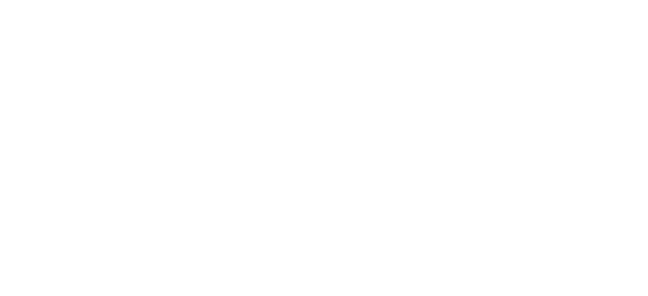
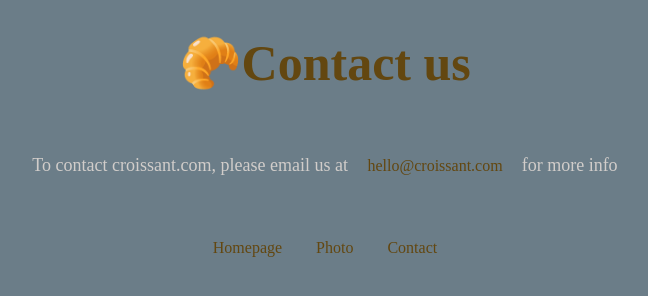
Before and after one commit to AnastasiiaPiatak/Croissant-Website, a plain HTML site: page contact.html in a window 1280 px wide. Shown: the whole page, without its empty margins (315-963 px from the left). Drawn offline with Linux system fonts and the light colour scheme.

Commit message:
Added a contact page

```diff
--- a/contact.html
+++ b/contact.html
@@ -1,12 +1,23 @@
 <!DOCTYPE html>
 <html lang="en">
-<head>
-    <meta charset="UTF-8">
-    <meta http-equiv="X-UA-Compatible" content="IE=edge">
-    <meta name="viewport" content="width=device-width, initial-scale=1.0">
-    <title>Document</title>
-</head>
-<body>
-
-</body>
+  <head>
+    <meta charset="UTF-8" />
+    <meta http-equiv="X-UA-Compatible" content="IE=edge" />
+    <meta name="viewport" content="width=device-width, initial-scale=1.0" />
+    <link rel="stylesheet" href="css/styles.css" />
+    <title>Contact</title>
+  </head>
+  <body>
+    <h1>🥐Contact us</h1>
+    <p>
+      To contact croissant.com, please email us at
+      <a href="mailto:hello@croissant.com">hello@croissant.com </a>
+      for more info
+    </p>
+    <div class="links">
+      <a href="index.html">Homepage</a>
+      <a href="photo.html">Photo</a>
+      <a href="contact.html">Contact</a>
+    </div>
+  </body>
 </html>
```
Also changed, not shown: photo.html (+1 -1 lines).
